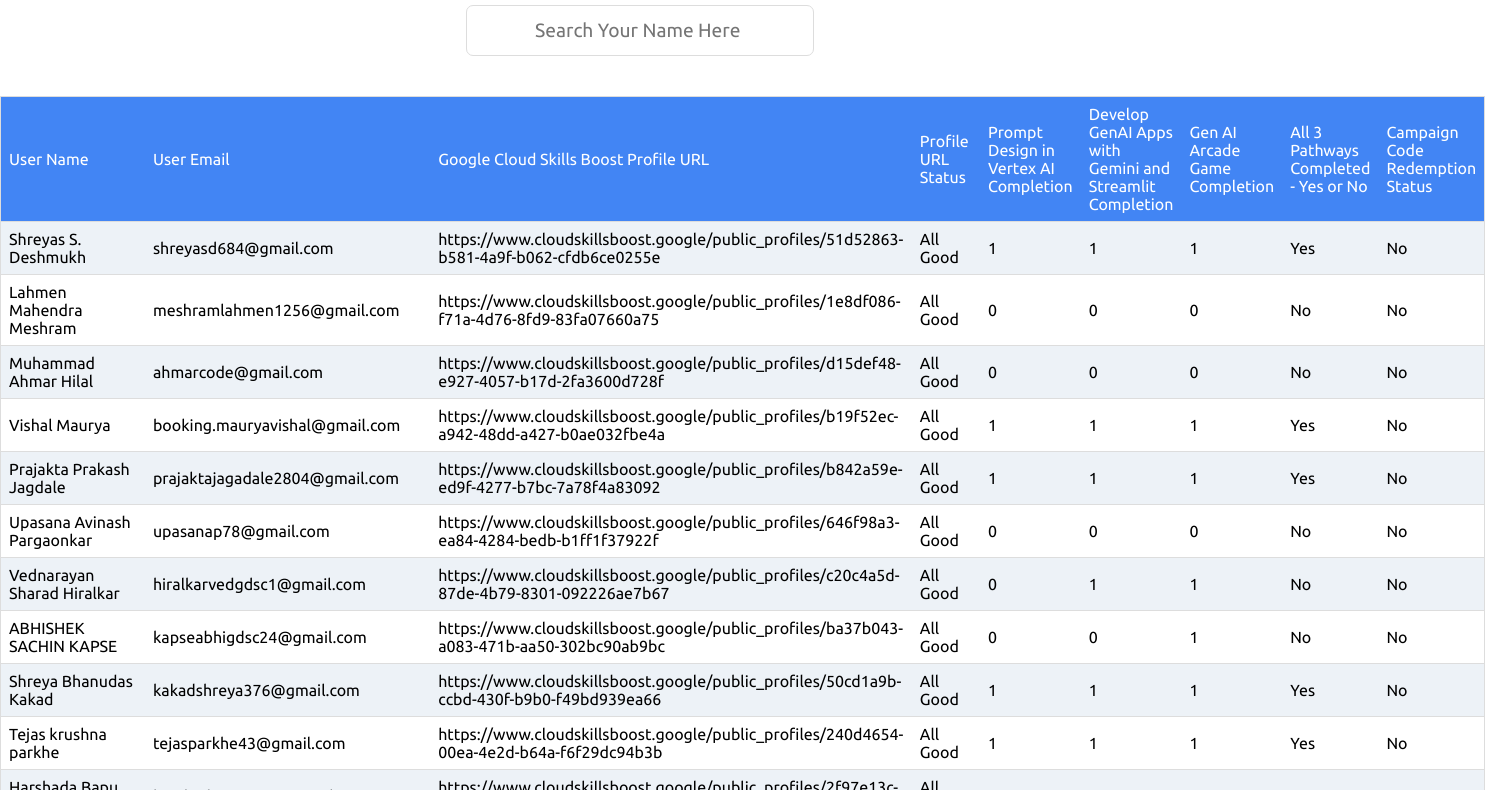
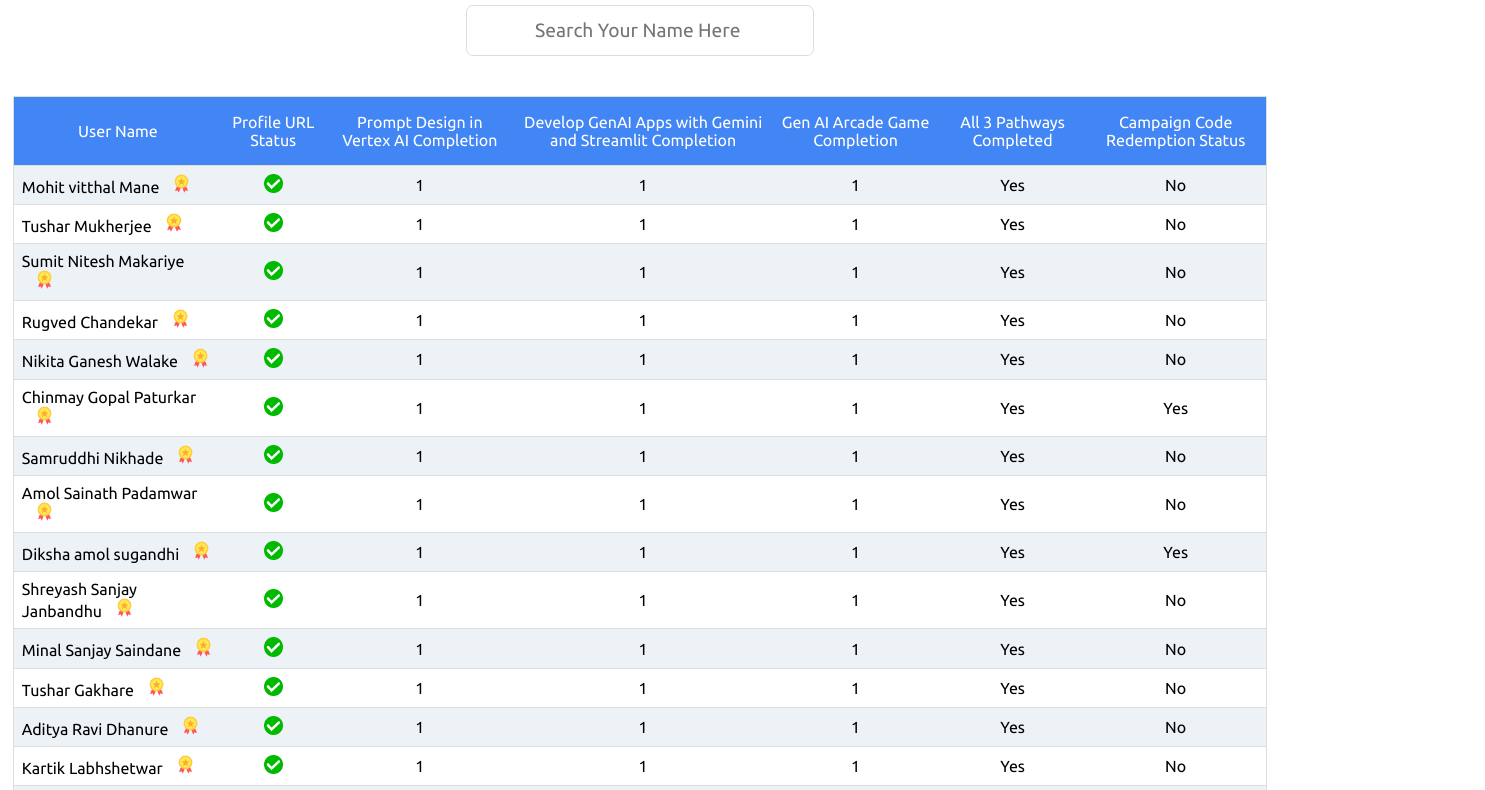
Before and after one commit to kaash04/LeaderBoard, a plain HTML site: page index.html in a window 1280 px wide. Shown: the part 63-853 px from the top of the page, 1485 px wide, since content can reach past the window. Drawn offline with Linux system fonts and the light colour scheme.

Commit message:
update UI

```diff
--- a/index.html
+++ b/index.html
@@ -2,6 +2,8 @@
 <html>
 
 <head>
+  <meta charset="UTF-8">
+  <meta name="viewport" content="width=device-width, initial-scale=1.0">
   <title>GEN-AI LeaderBoard</title>
   <link rel="stylesheet" type="text/css" href="style.css">
   <link rel="preconnect" href="https://fonts.googleapis.com">
@@ -12,12 +14,14 @@
 </head>
 
 <body onload="parseCSV()">
-  <h2>GEN-AI LeaderBoard</h2>
-  <div class="search">
-    <input type="text" id="searchInput" placeholder="Search Your Name Here ">
+  <div class="container">
+    <h2>GEN-AI LeaderBoard</h2>
+    <div class="search">
+      <input type="text" id="searchInput" placeholder="Search Your Name Here ">
+    </div>
+
+    <div id="csvTable"></div>
   </div>
-
-  <div id="csvTable"></div>
   <script src="script.js"></script>
 </body>
 
--- a/script.js
+++ b/script.js
@@ -1,18 +1,18 @@
 function parseCSV() {
-  var csvFile = "data.csv";
-  var xhr = new XMLHttpRequest();
+  let csvFile = "data.csv";
+  let xhr = new XMLHttpRequest();
   xhr.onreadystatechange = function () {
     if (xhr.readyState === XMLHttpRequest.DONE) {
       if (xhr.status === 200) {
-        var csv = xhr.responseText;
-        var lines = csv.split("\n");
-        var tableHTML = "<table>";
-        for (var i = 0; i < lines.length; i++) {
+        let csv = xhr.responseText;
+        let lines = csv.split("\n");
+        let tableHTML = "<table>";
+        for (let i = 0; i < lines.length; i++) {
           if (lines[i]) {
             tableHTML += "<tr>";
-            var cells = lines[i].split(",");
-            for (var j = 0; j < cells.length; j++) {
-              var cellData = cells[j].replace(/"/g, "");
+            let cells = lines[i].split(",");
+            for (let j = 0; j < cells.length; j++) {
+              let cellData = cells[j].replace(/"/g, "");
               tableHTML += "<td>" + cellData + "</td>";
             }
             tableHTML += "</tr>";
@@ -30,17 +30,8 @@ function parseCSV() {
   xhr.send();
 }
 
-function loader() {
-  const header = document.getElementsByTagName("tr")[0];
-  header.childNodes.forEach(d => {
-    d.style.color = "#fff";
-  });
-  header.style.backgroundColor = "#4285F4";
-  document.getElementsByTagName("table")[0].setAttribute("id", "dataTable");
-}
-
 function searchTable() {
-  var input, filter, table, tr, td, i;
+  let input, filter, table, tr, td, i;
   input = document.getElementById("searchInput").value.toUpperCase();
   table = document.getElementById("dataTable");
   tr = table.getElementsByTagName("tr");
@@ -55,4 +46,98 @@ function searchTable() {
     }
   }
 }
+
+function removeColumn(colIndex) {
+  let table = document.getElementById("dataTable");
+  for (let i = 0; i < table.rows.length; i++) {
+    table.rows[i].deleteCell(colIndex);
+  }
+}
+
+function betterTable() {
+  let table = document.getElementById("dataTable");
+  var rows = table.getElementsByTagName("tr");
+
+  // renames
+  rows[0].getElementsByTagName("td")[5].innerHTML = "All 3 Pathways Completed";
+  // rows[0].getElementsByTagName("td")[6].innerHTML = "Code Redemption Status";
+  // rows[0].getElementsByTagName("td")[6].innerHTML = "Code Redemption Status";
+
+  for (let i = 1; i < rows.length; i++) {
+    let cells = rows[i].getElementsByTagName("td");
+    let cellText = cells[1].textContent.trim();
+    let img = document.createElement("img");
+    cells[0].style.textAlign = "left";
+    if (cellText === "All Good") {
+      img.src = "check.png";
+      img.alt = "Check";
+    } else {
+      img.src = "warning.png";
+      img.alt = "Warn";
+    }
+    cells[1].innerHTML = "";
+    img.style.width = "1.2rem";
+    cells[1].appendChild(img);
+
+    let forMedal = cells[5].textContent.trim();
+    let img2 = document.createElement("img");
+    if (forMedal === "Yes") {
+      img2.src = "medal.png";
+      img2.alt = "";
+      img2.style.width = "1.2rem";
+      img2.style.marginLeft = "0.8rem";
+      cells[0].appendChild(img2);
+    }
+  }
+}
+
+function rankEntries() {
+  let table = document.getElementById("dataTable");
+  let rows = table.getElementsByTagName("tr");
+  let header = rows[0];
+  let sortedRows = [];
+
+  for (let i = 1; i < rows.length; i++) {
+      let cells = rows[i].getElementsByTagName("td");
+      let firstCellContent = cells[0].innerHTML.toLowerCase();
+      if (firstCellContent.includes("<img")) {
+          sortedRows.unshift(rows[i]);
+      } else {
+          sortedRows.push(rows[i]);
+      }
+  }
+
+  while (table.firstChild) {
+      table.removeChild(table.firstChild);
+  }
+  table.appendChild(header);
+  for (let j = 0; j < sortedRows.length; j++) {
+      table.appendChild(sortedRows[j]);
+  }
+}
+
+
+function loader() {
+  const header = document.getElementsByTagName("tr")[0];
+  header.childNodes.forEach((d) => {
+    d.style.color = "#fff";
+    d.style.paddingTop = "1rem";
+    d.style.paddingBottom = "1rem";
+  });
+  header.style.backgroundColor = "#4285F4";
+  document.getElementsByTagName("table")[0].setAttribute("id", "dataTable");
+  removeColumn(1);
+  removeColumn(1); //skillboost url & mail remove
+
+  // For mobiles
+  betterTable();
+  if(window.innerWidth < 768){
+    removeColumn(2);
+    removeColumn(2);
+    removeColumn(2);
+    removeColumn(3);
+  }
+  rankEntries();
+}
+
 document.getElementById("searchInput").addEventListener("keyup", searchTable);
--- a/style.css
+++ b/style.css
@@ -2,16 +2,21 @@
   margin: 0;
   padding: 0;
   box-sizing: border-box;
+  font-family: "Ubuntu", sans-serif;
+  font-weight: 400;
+  font-style: normal;
 }
 
 body {
-  font-family: "Ubuntu", sans-serif;
-  font-weight: 400;
-  font-style: normal;
-  text-align: center;
   background-color: #ffffff;
   color: #121212;
-  width: 100%;
+}
+
+.container{
+  width: 100vw;
+  display: flex;
+  flex-direction: column;
+  align-items: center;
 }
 
 h2{
@@ -31,7 +36,7 @@ th,
 td {
   border-bottom: 1px solid #ddd;
   padding: 8px;
-  text-align: left;
+  text-align: center;
   color: #000000;
 }
 
@@ -76,3 +81,7 @@ tr:nth-child(even) {
   border: 2px solid #4299e1;
   border-radius: 7px;
 }
+
+#csvTable{
+  width: 98%;
+}
```
Also changed, not shown: check.png (added), medal.png (added), remove.png (added), warning.png (added).
